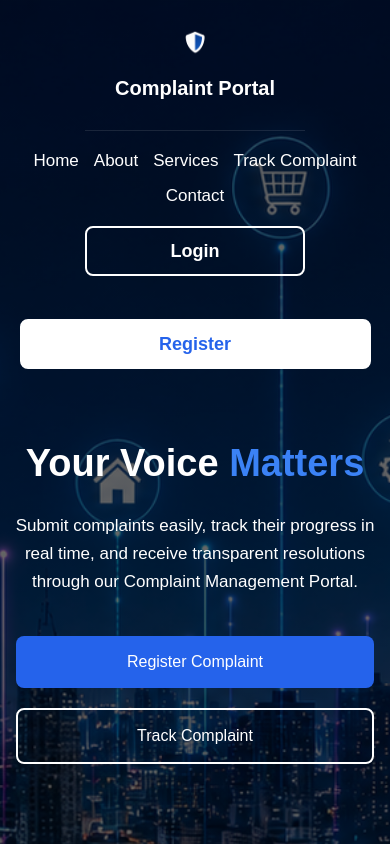
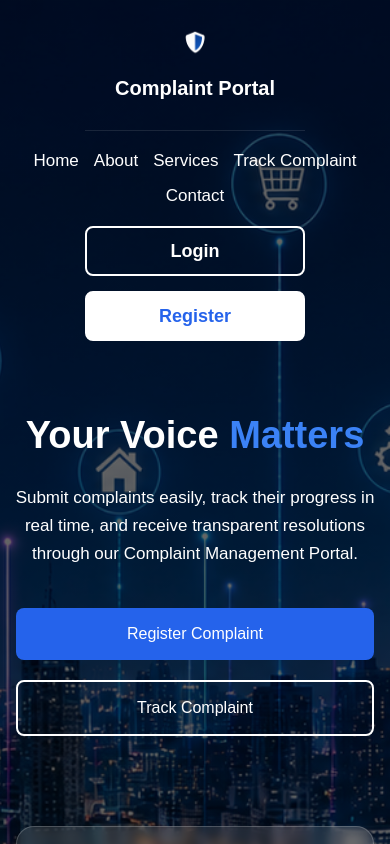
Before and after one commit to Sarumohan/complaint-management-portal1, a React (Vite) app in the folder complaint-management-react/: page / in a window 390 px wide. Shown: the top 844 px of the page. Built offline with nearby package versions, Linux system fonts and the light colour scheme.

Commit message:
fixed allingment of register and login in home page

```diff
--- a/complaint-management-react/src/styles/home.css
+++ b/complaint-management-react/src/styles/home.css
@@ -114,12 +114,14 @@ nav ul li a:hover{
 
     display:flex;
 
+    align-items:center;
+
     gap:15px;
 
 }
 
-.login,
-.register{
+.nav-buttons .login,
+.nav-buttons .register{
 
     display:flex;
 
@@ -130,6 +132,12 @@ nav ul li a:hover{
     width:170px;
 
     height:50px;
+
+    margin:0;
+
+    padding:0;
+
+    box-sizing:border-box;
 
     text-decoration:none;
 
@@ -143,7 +151,7 @@ nav ul li a:hover{
 
 }
 
-.login{
+.nav-buttons .login{
 
     border:2px solid white;
 
@@ -153,7 +161,7 @@ nav ul li a:hover{
 
 }
 
-.login:hover{
+.nav-buttons .login:hover{
 
     background:white;
 
@@ -161,7 +169,7 @@ nav ul li a:hover{
 
 }
 
-.register{
+.nav-buttons .register{
 
     border:2px solid white;
 
@@ -171,7 +179,7 @@ nav ul li a:hover{
 
 }
 
-.register:hover{
+.nav-buttons .register:hover{
 
     background:#2563EB;
 
@@ -691,12 +699,14 @@ footer p{
 
     }
 
-    .login,
-    .register{
+    .nav-buttons .login,
+    .nav-buttons .register{
 
         width:220px;
 
         height:50px;
+
+        margin:0;
 
     }
 
```
